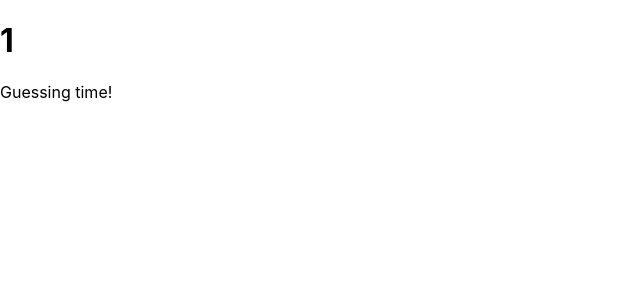
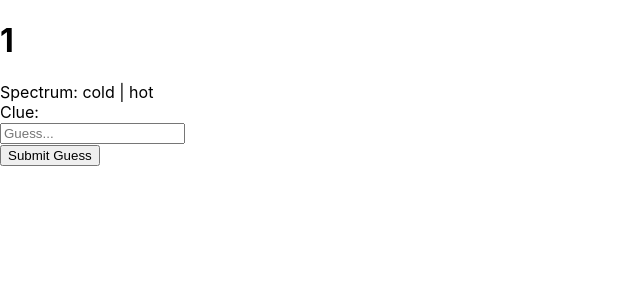
Before and after one commit to cynicaloptimist/longwave, a React (Create React App) app: page /1 in a window 1280 px wide. Both pictures are taken after a click on the button "Submit Clue". Shown: the top 300 px of the page, without its empty margins (0-640 px from the left). Built offline with nearby package versions, Linux system fonts and the light colour scheme; no server answers; the database is empty.

Commit message:
add MakeGuess UI

```diff
--- a/src/GameRoom.tsx
+++ b/src/GameRoom.tsx
@@ -18,6 +18,7 @@ export function GameRoom() {
   const [spectrumCard, setSpectrumCard] = useState(RandomSpectrumCard());
   const [spectrumTarget, setSpectrumTarget] = useState(RandomSpectrumTarget());
   const [clue, setClue] = useState("");
+  const [guess, setGuess] = useState(0);
 
   useEffect(() => {
     const dbRef = database().ref("rooms/" + roomId);
@@ -43,7 +44,17 @@ export function GameRoom() {
           }}
         />
       )}
-      {roundPhase == RoundPhase.MakeGuess && "Guessing time!"}
+      {roundPhase == RoundPhase.MakeGuess && (
+        <MakeGuess
+          clue={clue}
+          spectrumCard={spectrumCard}
+          submitGuess={(guess) => {
+            setGuess(guess);
+            setRoundPhase(RoundPhase.ViewScore);
+          }}
+        />
+      )}
+      {roundPhase == RoundPhase.ViewScore && "View Score"}
     </div>
   );
 }
@@ -66,7 +77,10 @@ function GiveClue(props: {
       <div>
         Spectrum: {props.spectrumCard[0]} | {props.spectrumCard[1]}
       </div>
+      <div>
         <input type="text" placeholder="Clue..." ref={inputElement} />
+      </div>
+      <div>
         <input
           type="button"
           value="Submit Clue"
@@ -78,9 +92,42 @@ function GiveClue(props: {
           }}
         />
       </div>
+    </div>
   );
 }
 
 function RandomSpectrumTarget() {
   return Math.ceil(Math.random() * 100);
 }
+
+function MakeGuess(props: {
+  spectrumCard: [string, string];
+  clue: string;
+  submitGuess: (guess: number) => void;
+}) {
+  const inputElement = useRef<HTMLInputElement>(null);
+  return (
+    <div>
+      <div>
+        Spectrum: {props.spectrumCard[0]} | {props.spectrumCard[1]}
+      </div>
+      <div>Clue: {props.clue}</div>
+      <div>
+        <input type="number" placeholder="Guess..." ref={inputElement} />
+      </div>
+      <div>
+        <input
+          type="button"
+          value="Submit Guess"
+          onClick={() => {
+            if (!inputElement.current) {
+              return false;
+            }
+            const guess = parseInt(inputElement.current.value);
+            props.submitGuess(guess);
+          }}
+        />
+      </div>
+    </div>
+  );
+}
```
Lines whose indentation alone changed are shown as unchanged.
